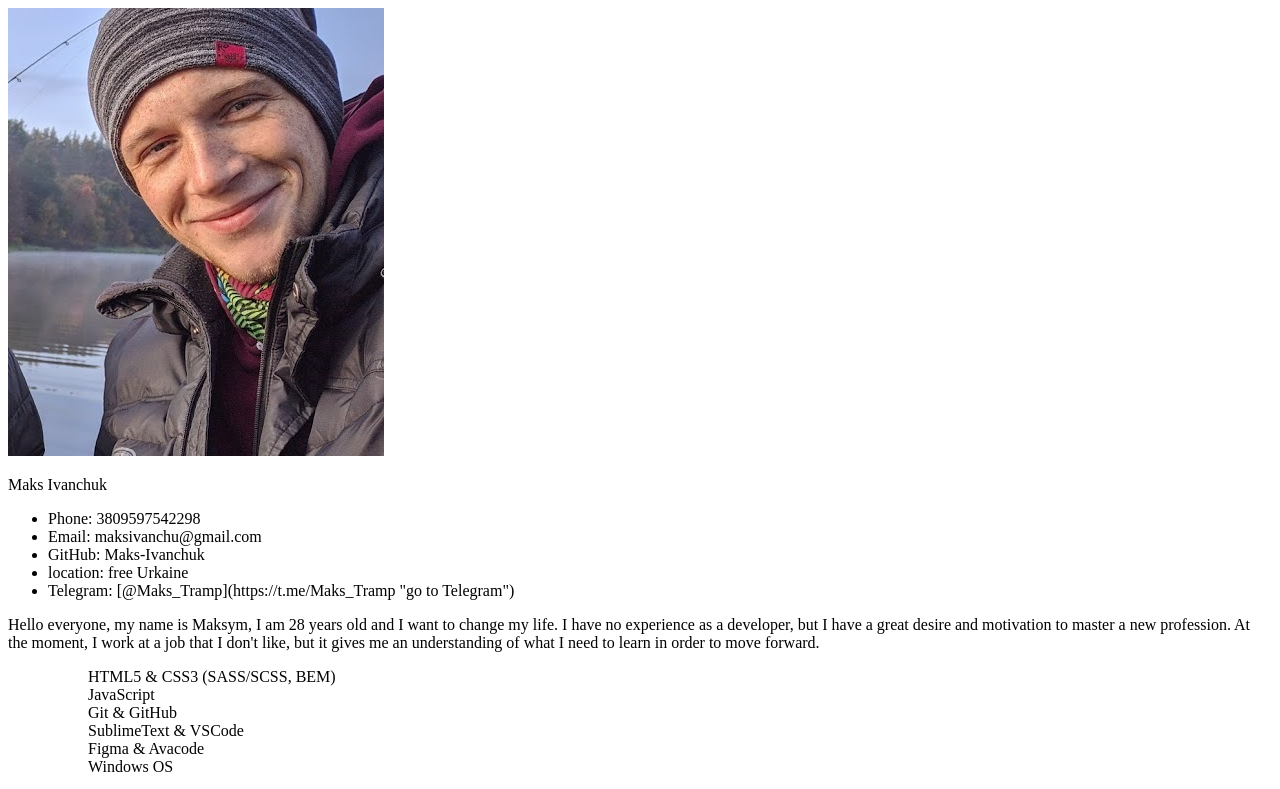
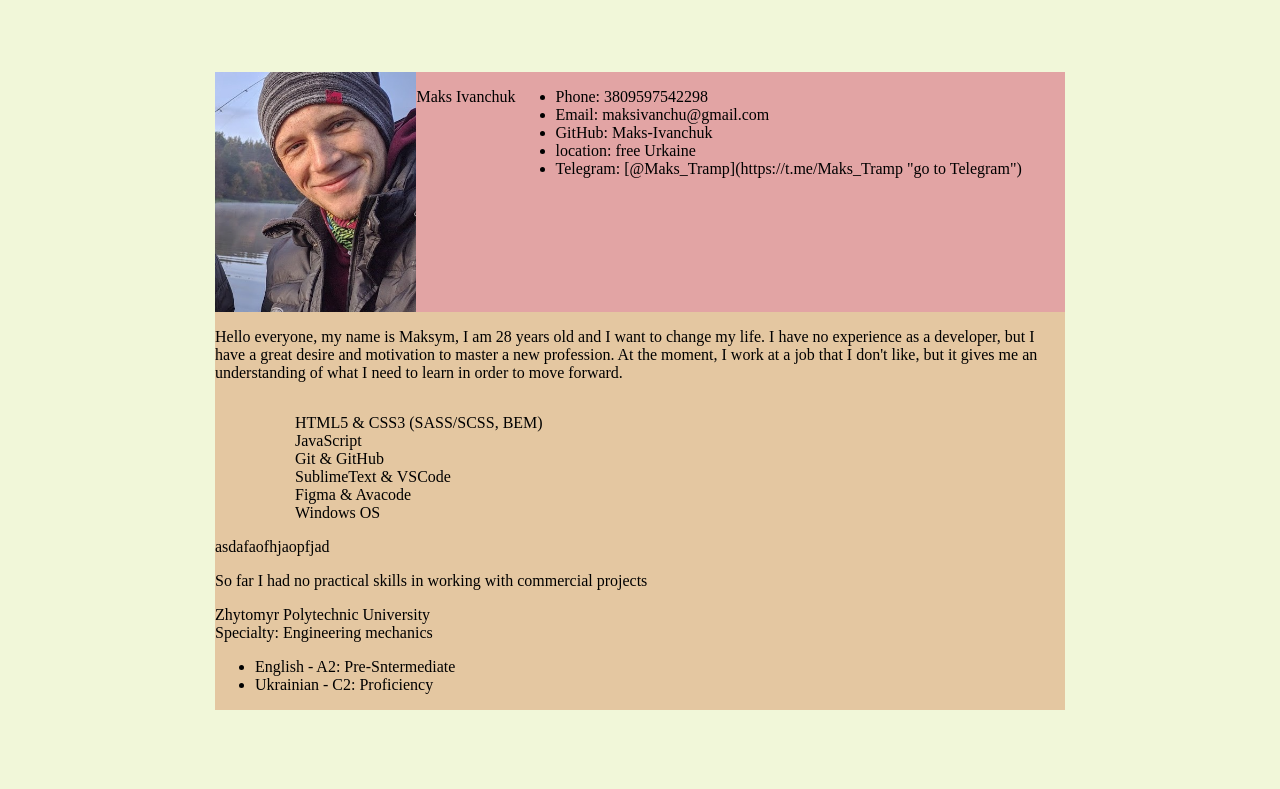
Before and after one commit to Maks-Ivanchuk/rsschool-cv, a plain HTML site: page index.html in a window 1280 px wide. Shown: the top 789 px of the page. Drawn offline with Linux system fonts and the light colour scheme.

Commit message:
refactor: formatting html and css code

```diff
--- a/css/style.css
+++ b/css/style.css
@@ -35,23 +35,37 @@ img{vertival-aling: top;}
 
 h1,h2,h3,h4,h5,h6{font-size:inherit;font-weight: 400;}
 /*-------------------------------------------------------------*/
+body{
+	padding: 5% 10%;
+	background-color: rgba(206, 226, 117, 0.274);
+}
 .wrapper {
 }
 .content {
+	max-width: 850px;
+	margin: 0 auto;
 }
 .content__row {
+	display: flex;
+	flex-direction: column;
 }
 .header {
 }
 .header__row {
+	display: flex;
+	background-color: rgb(226, 164, 164);
+	flex-wrap:wrap;
 }
 .header__photo {
+	height: 15em;
 }
-.photo__img {
+.photo-img {
+	height: 100%;
 }
 .header__info {
 }
 .info__row {
+	display: flex;
 }
 .info__name {
 }
@@ -60,6 +74,10 @@ h1,h2,h3,h4,h5,h6{font-size:inherit;font-weight: 400;}
 .main {
 }
 .main__row {
+	display: flex;
+	flex-direction: column;
+	background-color: rgb(228, 199, 161);
+	flex-wrap:wrap;
 }
 .main__about {
 }
--- a/index.html
+++ b/index.html
@@ -14,7 +14,7 @@
                 <header class="header">
                     <div class="header__row">
                         <div class="header__photo">
-                            <img src="img/user_photo.jpg" alt="" class="photo__img">
+                            <img src="img/user_photo.jpg" alt="" class="photo-img">
                         </div>
                         <div class="header__info">
                             <div class="info__row">
```
Also changed, not shown: 1 other file.
